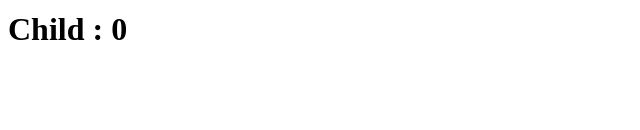
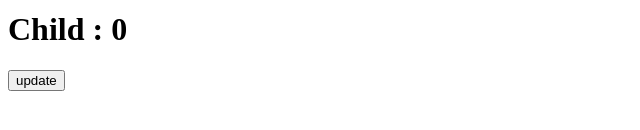
Before and after one commit to carrottechplus/react-memoization, a React (Create React App) app: page / in a window 1280 px wide. Shown: the part 182-312 px from the top of the page, without its empty margins (0-640 px from the left). Built offline with nearby package versions, Linux system fonts and the light colour scheme.

Commit message:
함수가 props로 전달되면 lodash를 써도 memoization 풀림

```diff
--- a/src/App.js
+++ b/src/App.js
@@ -5,7 +5,10 @@ function App() {
 	console.log('parent');
 	const [Counter, setCounter] = useState(0);
 	const [Input, setInput] = useState('');
-	const [colors] = useState(['red', 'green', 'blue']);
+	// const [colors] = useState(['red', 'green', 'blue']);
+	const colors = ['red', 'green', 'blue'];
+
+	const updateCounter = () => setCounter(Counter + 1);
 
 	return (
 		<div>
@@ -13,7 +16,7 @@ function App() {
 			<button onClick={() => setCounter(Counter + 1)}>plus</button>
 			<p>{Counter}</p>
 			<input type='text' value={Input} onChange={(e) => setInput(e.target.value)} />
-			<Child Counter={Counter} color={colors} />
+			<Child Counter={Counter} color={colors} updateCounter={updateCounter} />
 		</div>
 	);
 }
--- a/src/Child.js
+++ b/src/Child.js
@@ -7,8 +7,9 @@ function Child(props) {
 	return (
 		<div>
 			<h1>Child : {props.Counter}</h1>
+			<button onClick={props.updateCounter}>update</button>
 		</div>
 	);
 }
 
-export default memo(Child);
+export default memo(Child, isEqual);
```
